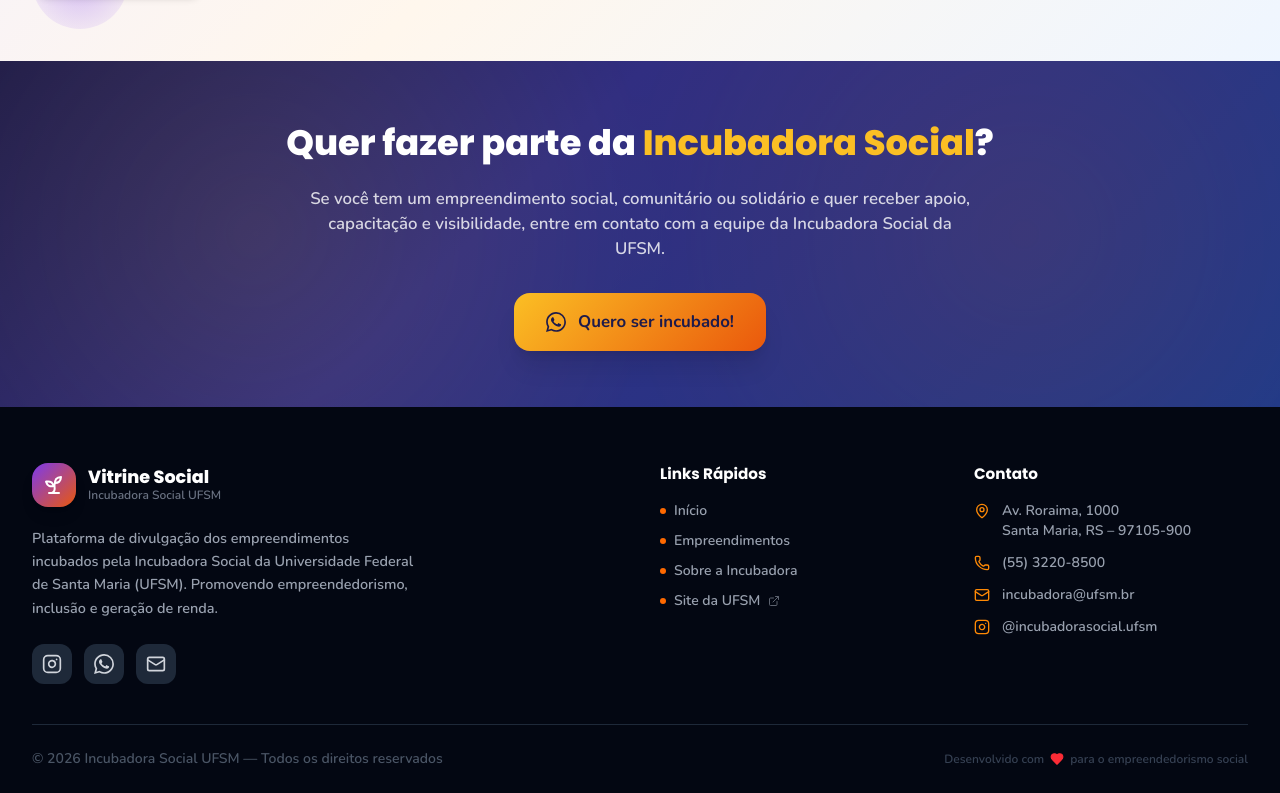
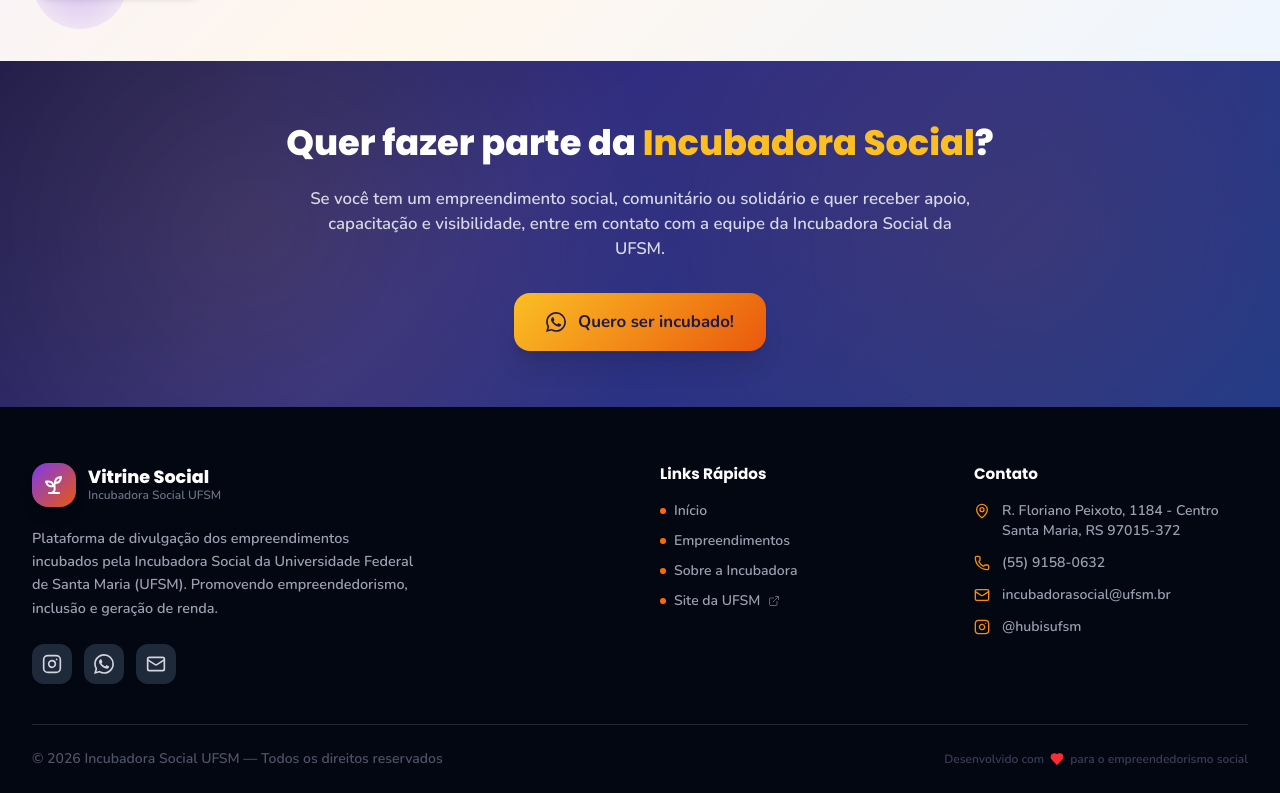
Before and after one commit to hubisct/front, a React (Vite) app: page / in a window 1280 px wide. Shown: the part 1910-2703 px from the top of the page. Built offline with nearby package versions, Linux system fonts and the light colour scheme; no server answers.

Commit message:
placeholders revisados

```diff
--- a/src/app/components/Footer.tsx
+++ b/src/app/components/Footer.tsx
@@ -1,5 +1,4 @@
 import { Sprout, MapPin, Phone, Mail, Instagram, ExternalLink, Heart } from "lucide-react";
-import { Link } from "react-router";
 
 export function Footer() {
   return (
@@ -41,7 +40,7 @@
             {/* Social */}
             <div className="flex gap-3">
               <a
-                href="https://instagram.com"
+                href="https://www.instagram.com/hubisufsm/"
                 target="_blank"
                 rel="noopener noreferrer"
                 className="w-10 h-10 rounded-xl bg-gray-800 hover:bg-gradient-to-br flex items-center justify-center transition-colors group"
@@ -51,7 +50,7 @@
                 <Instagram className="w-5 h-5 group-hover:text-pink-400 transition-colors" />
               </a>
               <a
-                href="https://wa.me/555532208500"
+                href="https://wa.me/555591580632"
                 target="_blank"
                 rel="noopener noreferrer"
                 className="w-10 h-10 rounded-xl bg-gray-800 hover:bg-green-700 flex items-center justify-center transition-colors"
@@ -62,7 +61,7 @@
                 </svg>
               </a>
               <a
-                href="mailto:incubadora@ufsm.br"
+                href="mailto:incubadorasocial@ufsm.br"
                 className="w-10 h-10 rounded-xl bg-gray-800 hover:bg-blue-700 flex items-center justify-center transition-colors"
                 title="Email"
               >
@@ -81,19 +80,19 @@
             </h3>
             <ul className="space-y-2.5">
               {[
-                { label: "Início", to: "/" },
-                { label: "Empreendimentos", to: "/" },
-                { label: "Sobre a Incubadora", to: "/" },
+                { label: "Início", href: "/#topo" },
+                { label: "Empreendimentos", href: "/#empreendimentos" },
+                { label: "Sobre a Incubadora", href: "/#sobre-incubadora" },
               ].map((item) => (
                 <li key={item.label}>
-                  <Link
-                    to={item.to}
+                  <a
+                    href={item.href}
                     className="text-gray-400 hover:text-orange-400 transition-colors text-sm font-semibold flex items-center gap-2 group"
                     style={{ fontFamily: "Nunito, sans-serif" }}
                   >
                     <span className="w-1.5 h-1.5 rounded-full bg-orange-500 flex-shrink-0 group-hover:bg-orange-400 transition-colors" />
                     {item.label}
-                  </Link>
+                  </a>
                 </li>
               ))}
               <li>
@@ -123,39 +122,47 @@
             <ul className="space-y-3">
               <li className="flex items-start gap-3">
                 <MapPin className="w-4 h-4 text-orange-400 flex-shrink-0 mt-0.5" />
-                <span
+                <a
+                  href="https://maps.app.goo.gl/BLM7VkwpAWGWTqU1A"
+                  target="_blank"
+                  rel="noopener noreferrer"
                   className="text-gray-400 text-sm"
                   style={{ fontFamily: "Nunito, sans-serif", fontWeight: 600 }}
                 >
-                  Av. Roraima, 1000<br />Santa Maria, RS – 97105-900
-                </span>
+                  R. Floriano Peixoto, 1184 - Centro<br />Santa Maria, RS 97015-372
+                </a>
               </li>
               <li className="flex items-center gap-3">
                 <Phone className="w-4 h-4 text-orange-400 flex-shrink-0" />
-                <span
+                <a
+                  href="https://wa.me/555591580632"
+                  target="_blank"
+                  rel="noopener noreferrer"
                   className="text-gray-400 text-sm"
                   style={{ fontFamily: "Nunito, sans-serif", fontWeight: 600 }}
                 >
-                  (55) 3220-8500
-                </span>
+                  (55) 9158-0632
+                </a>
               </li>
               <li className="flex items-center gap-3">
                 <Mail className="w-4 h-4 text-orange-400 flex-shrink-0" />
-                <span
+                <a
+                  href="mailto:incubadorasocial@ufsm.br"
                   className="text-gray-400 text-sm"
                   style={{ fontFamily: "Nunito, sans-serif", fontWeight: 600 }}
                 >
-                  incubadora@ufsm.br
-                </span>
+                  incubadorasocial@ufsm.br
+                </a>
               </li>
               <li className="flex items-center gap-3">
                 <Instagram className="w-4 h-4 text-orange-400 flex-shrink-0" />
-                <span
+                <a
+                  href="https://www.instagram.com/hubisufsm/"
                   className="text-gray-400 text-sm"
                   style={{ fontFamily: "Nunito, sans-serif", fontWeight: 600 }}
                 >
-                  @incubadorasocial.ufsm
-                </span>
+                  @hubisufsm
+                </a>
               </li>
             </ul>
           </div>
--- a/src/app/pages/HomePage.tsx
+++ b/src/app/pages/HomePage.tsx
@@ -46,7 +46,7 @@
   const hasActiveFilters = search.trim() !== "" || selectedCategory !== "Todas";
 
   return (
-    <div className="w-full">
+    <div id="topo" className="w-full">
       {/* ── HERO ─────────────────────────────────────────────────── */}
       <section className="relative overflow-hidden min-h-[520px] md:min-h-[600px] flex items-center">
         {/* Background image + overlay */}
@@ -253,7 +253,7 @@
       </section>
 
       {/* ── ABOUT SECTION ────────────────────────────────────────── */}
-      <section className="py-16 overflow-hidden relative"
+      <section id="sobre-incubadora" className="py-16 overflow-hidden relative"
         style={{ background: "linear-gradient(135deg, #F3F0FF 0%, #FFF7ED 50%, #EFF6FF 100%)" }}>
         {/* Decorative elements */}
         <div className="absolute top-8 right-8 w-32 h-32 rounded-full opacity-30"
```
Also changed, not shown: 2 other files (tests, documents, lock files or other folders).
